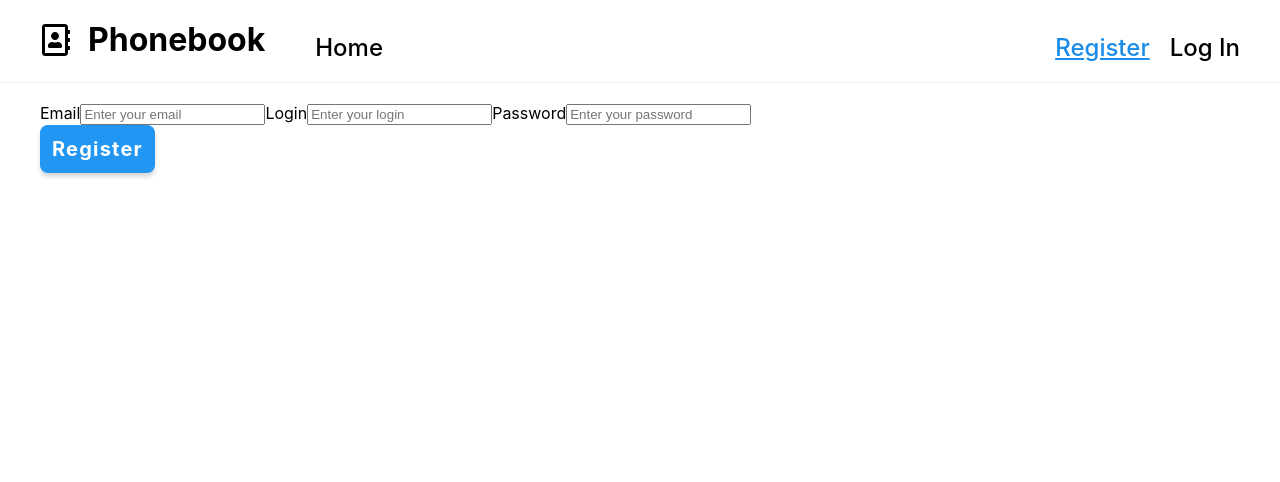
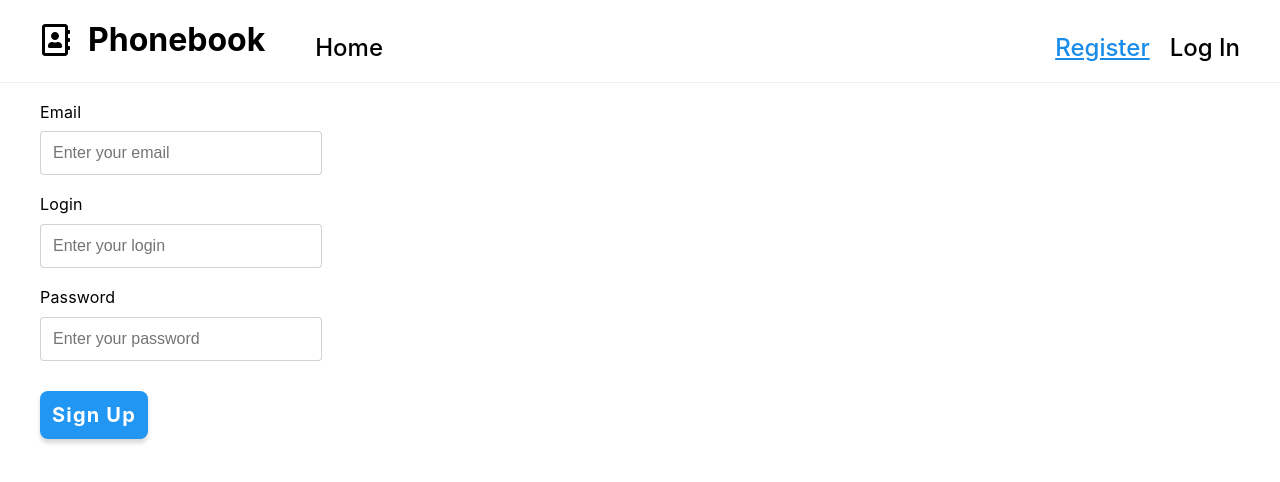
Before and after one commit to olbukovskiy/goit-react-hw-08-phonebook, a React (Create React App) app: page /goit-react-hw-08-phonebook/register in a window 1280 px wide. Shown: the top 482 px of the page. Built offline with nearby package versions, Linux system fonts and the light colour scheme.

Commit message:
add more styles

```diff
--- a/src/components/LoginForm/LoginForm.js
+++ b/src/components/LoginForm/LoginForm.js
@@ -1,48 +1,54 @@
-import React from 'react';
-import { Field, Form, Formik } from 'formik';
-import { useDispatch, useSelector } from 'react-redux';
-import { logInUser } from 'redux/user/operations';
-import { selectIsLoading } from 'redux/user/selectors';
+import React from "react";
+import { Form, Formik } from "formik";
+import { useDispatch, useSelector } from "react-redux";
+import { logInUser } from "redux/user/operations";
+import { selectError, selectIsLoading } from "redux/user/selectors";
+import { Container } from "components/AppBar/AppBar.styled";
+import { AddBtn } from "components/AddContact/AddContact.styled";
+import { Input, Label } from "components/RegisterForm/RegisterForm.styled";
 
 const initialValues = {
-  password: '',
-  email: '',
+  password: "",
+  email: "",
 };
 
 export const LoginForm = () => {
   const dispatch = useDispatch();
+  const authentificationProblem = useSelector(selectError);
   const isLoading = useSelector(selectIsLoading);
   const submitHandler = ({ email, password }, actions) => {
     dispatch(logInUser({ email, password }));
     actions.resetForm();
   };
   return (
-    <>
+    <Container>
       <Formik initialValues={initialValues} onSubmit={submitHandler}>
         <Form>
-          <label>
+          <Label>
             Email
-            <Field
+            <Input
               type="email"
               name="email"
               required
               placeholder="Enter your email"
+              autoComplete="on"
             />
-          </label>
-          <label>
+          </Label>
+          <Label>
             Password
-            <Field
+            <Input
               type="password"
               name="password"
               required
               placeholder="Enter your password"
+              autoComplete="on"
             />
-          </label>
-          <button type="submit" disabled={isLoading}>
+          </Label>
+          <AddBtn type="submit" disabled={isLoading}>
             Log In
-          </button>
+          </AddBtn>
         </Form>
       </Formik>
-    </>
+    </Container>
   );
 };
--- a/src/components/RegisterForm/RegisterForm.js
+++ b/src/components/RegisterForm/RegisterForm.js
@@ -1,10 +1,11 @@
-import { Field, Form, Formik } from "formik";
+import { Form, Formik } from "formik";
 import { useDispatch, useSelector } from "react-redux";
 import { registerUser } from "redux/user/operations";
 import { selectIsLoading } from "redux/user/selectors";
 
 import { Container } from "components/AppBar/AppBar.styled";
 import { AddBtn } from "components/AddContact/AddContact.styled";
+import { Input, Label } from "./RegisterForm.styled";
 
 const initialValues = {
   name: "",
@@ -23,35 +24,38 @@ export const RegisterForm = () => {
     <Container>
       <Formik initialValues={initialValues} onSubmit={handleSubmit}>
         <Form>
-          <label>
+          <Label>
             Email
-            <Field
+            <Input
               type="email"
               name="email"
               required
               placeholder="Enter your email"
+              autoComplete="on"
             />
-          </label>
-          <label>
+          </Label>
+          <Label>
             Login
-            <Field
+            <Input
               type="text"
               name="name"
               required
               placeholder="Enter your login"
+              autoComplete="on"
             />
-          </label>
-          <label>
+          </Label>
+          <Label>
             Password
-            <Field
+            <Input
               type="password"
               name="password"
               required
               placeholder="Enter your password"
+              autoComplete="on"
             />
-          </label>
+          </Label>
           <AddBtn type="submit" disabled={isLoading}>
-            Register
+            Sign Up
           </AddBtn>
         </Form>
       </Formik>
--- a/src/components/RegisterForm/RegisterForm.styled.jsx
+++ b/src/components/RegisterForm/RegisterForm.styled.jsx
@@ -1 +1,35 @@
 import styled from "@emotion/styled";
+import { Field } from "formik";
+
+export const Label = styled.label`
+  box-sizing: border-box;
+  display: block;
+
+  font-size: 16px;
+  line-height: 1.17;
+  letter-spacing: 0.01em;
+  width: 20vw;
+  margin-bottom: 20px;
+
+  &:last-of-type {
+    margin-bottom: 30px;
+  }
+`;
+
+export const Input = styled(Field)`
+  display: block;
+  width: 100%;
+  height: 40px;
+  margin-top: 10px;
+  padding-left: 12px;
+  padding-right: 12px;
+  border-radius: 4px;
+  border: 1px solid;
+  border-color: rgba(33, 33, 33, 0.2);
+  outline: transparent;
+  font-size: 16px;
+
+  transition-property: border-color;
+  transition-duration: 250ms;
+  transition-timing-function: cubic-bezier(0.4, 0, 0.2, 1);
+`;
--- a/src/pages/Home.js
+++ b/src/pages/Home.js
@@ -1,9 +1,14 @@
+import Box from "Box";
 import { Container } from "components/AppBar/AppBar.styled";
 
 export const Home = () => {
   return (
     <Container>
-      <div>Welcome!</div>
+      <Box ml="auto" mr="auto" pt="32px" pb="32px">
+        <div>
+          <p>Welcome in our Phonebook Application!</p>
+        </div>
+      </Box>
     </Container>
   );
 };
--- a/src/redux/user/selectors.js
+++ b/src/redux/user/selectors.js
@@ -1,7 +1,9 @@
-export const selectIsLoggedIn = state => state.user.isLoggedIn;
+export const selectIsLoggedIn = (state) => state.user.isLoggedIn;
 
-export const selectIsRefreshing = state => state.user.isRefreshing;
+export const selectIsRefreshing = (state) => state.user.isRefreshing;
 
-export const selectUser = state => state.user.user;
+export const selectUser = (state) => state.user.user;
 
-export const selectIsLoading = state => state.isLoading;
+export const selectIsLoading = (state) => state.isLoading;
+
+export const selectError = (state) => state.error;
```
